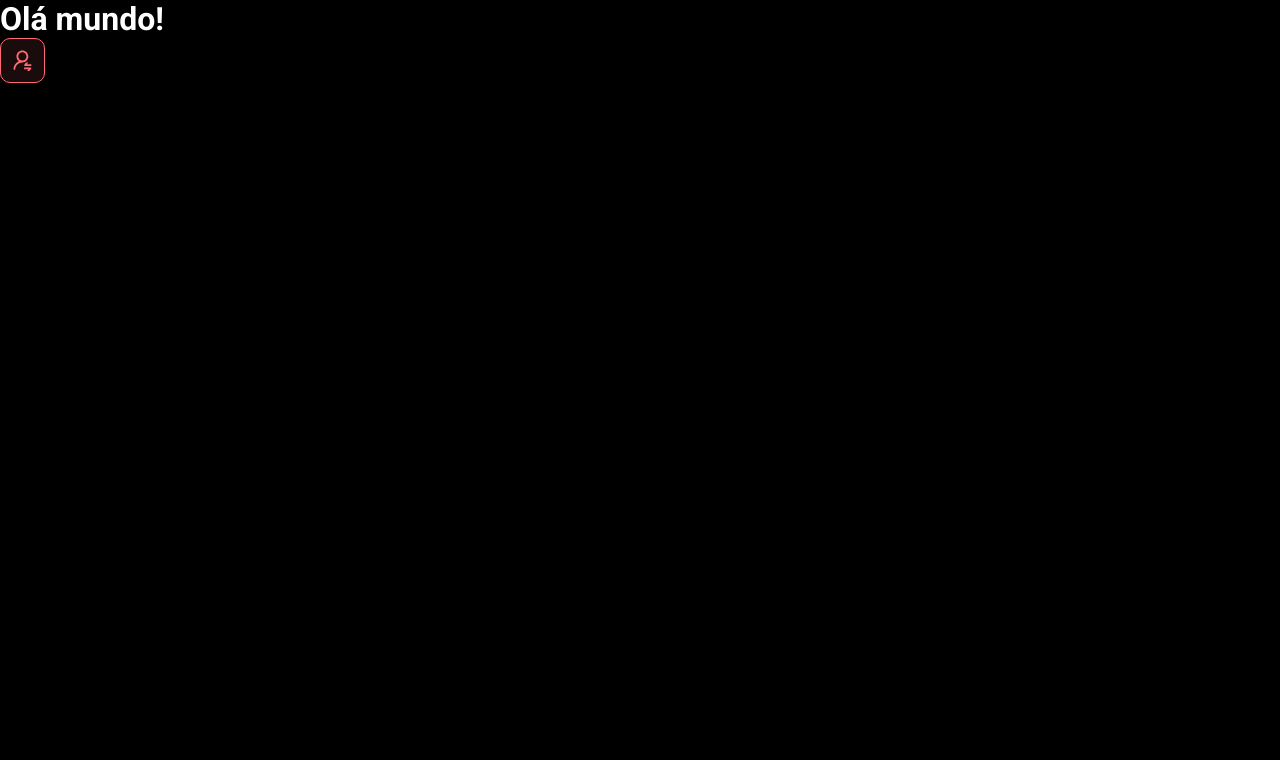
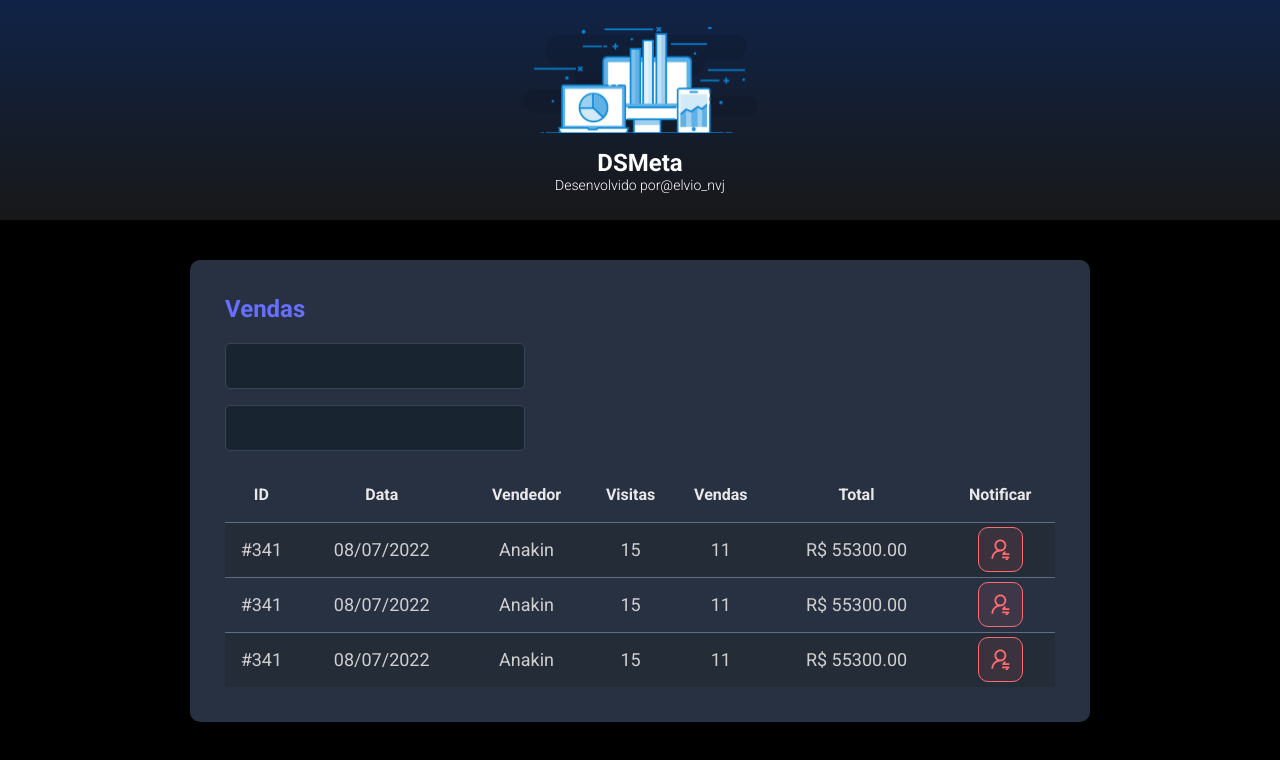
Before and after one commit to EniiAAA/dsmeta, a React (Vite) app in the folder frontend/: page / in a window 1280 px wide. Shown: the top 760 px of the page. Built offline with nearby package versions, Linux system fonts and the light colour scheme.

Commit message:
Others components

```diff
--- a/frontend/src/App.tsx
+++ b/frontend/src/App.tsx
@@ -1,10 +1,18 @@
-import NotificationButton from "./components/NotificatioButton";
+import NotificationButton from "./components/NotificationButton";
+import Header from "./components/Header";
+import SalesCard from "./components/SalesCard";
 
 function App() {
   return (
     <>
-      <h1>Olá mundo!</h1>
-      <NotificationButton />
+      <Header />
+      <main>
+        <section id="sales">
+          <div className="dsmeta-container">
+            <SalesCard />
+        </div>
+      </section>
+    </main>
     </>
   )
 }
--- /dev/null
+++ b/frontend/src/components/Header/index.tsx
@@ -0,0 +1,19 @@
+import logo from '../../assets/img/logo.svg'
+
+import './styles.css'
+
+function Header() {
+    return (
+            <header>
+                <div className="dsmeta-logo-container">
+                    <img src={logo} alt="DSMeta"/>
+                        <h1>DSMeta</h1>
+                        <p>Desenvolvido por
+                            <a href="https://www.instagram.com/elvio_nvj/">@elvio_nvj</a>
+                        </p>
+                </div>
+            </header>
+    )
+}
+
+export default Header
--- /dev/null
+++ b/frontend/src/components/Header/styles.css
@@ -0,0 +1,27 @@
+header {
+    background: linear-gradient(180deg, #102347 0%, #181818 100%);
+    height: 220px;
+    display: flex;
+    align-items: center;
+    justify-content: center;
+}
+
+.dsmeta-logo-container {
+    display: flex;
+    flex-direction: column;
+    align-items: center;
+}
+
+.dsmeta-logo-container img {
+    width: 235px;
+}
+
+.dsmeta-logo-container h1 {
+    margin-top: 15px;
+    font-size: 24px;
+}
+
+.dsmeta-logo-container p {
+    font-size: 14px;
+    font-weight: 300;
+}
--- /dev/null
+++ b/frontend/src/components/SalesCard/index.tsx
@@ -0,0 +1,81 @@
+import NotificationButton from '../NotificationButton'
+import './styles.css'
+
+function SalesCard() {
+    return (
+        <div className="dsmeta-card">
+            <h2 className="dsmeta-sales-title">Vendas</h2>
+            <div>
+                <div className="dsmeta-form-control-container">
+                    <input className="dsmeta-form-control" type="text" />
+                </div>
+                <div className="dsmeta-form-control-container">
+                    <input className="dsmeta-form-control" type="text" />
+                </div>
+            </div>
+
+            <div>
+                <table className="dsmeta-sales-table">
+                    <thead>
+                        <tr>
+                            <th className="show992">ID</th>
+                            <th className="show576">Data</th>
+                            <th>Vendedor</th>
+                            <th className="show992">Visitas</th>
+                            <th className="show992">Vendas</th>
+                            <th>Total</th>
+                            <th>Notificar</th>
+                        </tr>
+                    </thead>
+                    <tbody>
+                        <tr>
+                            <td className="show992">#341</td>
+                            <td className="show576">08/07/2022</td>
+                            <td>Anakin</td>
+                            <td className="show992">15</td>
+                            <td className="show992">11</td>
+                            <td>R$ 55300.00</td>
+                            <td>
+                                <div className="dsmeta-red-btn-container">
+                                    <NotificationButton />
+                                </div>
+                            </td>
+                        </tr>
+                        <tr>
+                            <td className="show992">#341</td>
+                            <td className="show576">08/07/2022</td>
+                            <td>Anakin</td>
+                            <td className="show992">15</td>
+                            <td className="show992">11</td>
+                            <td>R$ 55300.00</td>
+                            <td>
+                                <div className="dsmeta-red-btn-container">
+                                    <NotificationButton />
+                                </div>
+                            </td>
+                        </tr>
+                        <tr>
+                            <td className="show992">#341</td>
+                            <td className="show576">08/07/2022</td>
+                            <td>Anakin</td>
+                            <td className="show992">15</td>
+                            <td className="show992">11</td>
+                            <td>R$ 55300.00</td>
+                            <td>
+                                <div className="dsmeta-red-btn-container">
+                                    <NotificationButton />
+                                </div>
+                            </td>
+                        </tr>
+                    </tbody>
+
+                </table>
+
+
+            </div>
+
+        </div>
+    )
+}
+
+export default SalesCard
--- /dev/null
+++ b/frontend/src/components/SalesCard/styles.css
@@ -0,0 +1,97 @@
+.dsmeta-card {
+    background-color: #283142;
+    border-radius: 10px;
+    padding: 30px 10px;
+}
+
+.dsmeta-sales-title {
+    color: #676fff;
+    font-size: 24px;
+    margin-bottom: 20px;
+}
+
+.dsmeta-form-control {
+    width: 100%;
+    height: 46px;
+    background-color: #182531;
+    border: 1px solid #384459;
+    border-radius: 5px;
+    color: #9aaabe;
+    padding: 0 20px;
+    font-size: 18px;
+}
+
+.dsmeta-form-control-container {
+    margin-bottom: 16px;
+    max-width: 300px;
+}
+
+.dsmeta-sales-table {
+    width: 100%;
+    border-spacing: 0;
+    border-collapse: collapse;
+}
+
+.dsmeta-sales-table thead {
+    height: 55px;
+    font-size: 16px;
+    color: #e9e9e9;
+    font-weight: 700;
+}
+
+.dsmeta-sales-table tbody {
+    font-size: 14px;
+    font-weight: 400;
+    color: #cfcfcf;
+    text-align: center;
+}
+
+.dsmeta-sales-table tbody tr {
+    height: 74px;
+    border-top: 1px solid #5f6e82;
+}
+
+.dsmeta-sales-table tbody tr:hover>td {
+    background-color: #384459;
+}
+
+.dsmeta-sales-table tbody tr:nth-child(odd) {
+    background-color: #242c38;
+}
+
+.dsmeta-red-btn-container {
+    display: flex;
+    justify-content: center;
+}
+
+.show576 {
+    display: none;
+}
+
+@media (min-width: 576px) {
+    .show576 {
+        display: table-cell;
+    }
+
+    .dsmeta-card {
+        padding: 35px;
+    }
+
+    .dsmeta-sales-table tbody tr {
+        height: 55px;
+    }
+
+    .dsmeta-sales-table tbody {
+        font-size: 18px;
+    }
+}
+
+.show992 {
+    display: none;
+}
+
+@media (min-width: 992px) {
+    .show992 {
+        display: table-cell;
+    }
+}
--- a/frontend/src/index.css
+++ b/frontend/src/index.css
@@ -7,48 +7,17 @@
     padding: 0;
 }
 
-body, html {
+body,
+html {
     background-color: black;
     color: white;
 }
 
-a, a:hover, a:visited {
+a,
+a:hover,
+a:visited {
     color: unset;
     text-decoration: none;
-}
-
-header {
-    background: linear-gradient(180deg, #102347 0%, #181818 100%);
-    height: 220px;
-    display: flex;
-    align-items: center;
-    justify-content: center;
-}
-
-.dsmeta-logo-container {
-    display: flex;
-    flex-direction: column;
-    align-items: center;
-}
-
-.dsmeta-logo-container img {
-    width: 235px;
-}
-
-.dsmeta-logo-container h1 {
-    margin-top: 15px;
-    font-size: 24px;
-}
-
-.dsmeta-logo-container p {
-    font-size: 14px;
-    font-weight: 300;
-}
-
-.dsmeta-card {
-    background-color: #283142;
-    border-radius: 10px;
-    padding: 30px 10px;
 }
 
 .dsmeta-container {
@@ -56,114 +25,6 @@
     max-width: 900px;
     margin: 0 auto;
 }
-.dsmeta-sales-title {
-    color: #676fff;
-    font-size: 24px;
-    margin-bottom: 20px;
-}
-
-.dsmeta-form-control {
-    width: 100%;
-    height: 46px;
-    background-color: #182531;
-    border: 1px solid #384459;
-    border-radius: 5px;
-    color: #9aaabe;
-    padding: 0 20px;
-    font-size: 18px;
-}
-
-.dsmeta-form-control-container {
-    margin-bottom: 16px;
-    max-width: 300px;
-}
-
-.dsmeta-sales-table {
-    width: 100%;
-    border-spacing: 0;
-    border-collapse: collapse;
-}
-
-.dsmeta-sales-table thead {
-    height: 55px;
-    font-size: 16px;
-    color: #e9e9e9;
-    font-weight: 700;
-}
-
-.dsmeta-sales-table tbody {
-    font-size: 14px;
-    font-weight: 400;
-    color: #cfcfcf;
-    text-align: center;
-}
-
-.dsmeta-sales-table tbody tr {
-    height: 74px;
-    border-top: 1px solid #5f6e82;
-}
-
-.dsmeta-sales-table tbody tr:hover > td {
-    background-color: #384459;
-}
-
-.dsmeta-sales-table tbody tr:nth-child(odd) {
-    background-color: #242c38;
-}
-
-.dsmeta-red-btn-container {
-    display: flex;
-    justify-content: center;
-}
-
-.dsmeta-red-btn {
-    height: 45px;
-    width: 45px;
-    background: rgba(255, 107, 114, 0.1);
-    border: 1px solid #FF6B72;
-    border-radius: 10px;
-    display: flex;
-    align-items: center;
-    justify-content: center;
-    cursor: pointer;
-}
-
-.dsmeta-red-btn img {
-    width: 19px;
-}
-
-.show576 {
-    display: none;
-}
-
-@media (min-width: 576px){
-    .show576 {
-        display: table-cell;
-    }
-
-    .dsmeta-card {
-        padding: 35px;
-    }
-
-    .dsmeta-sales-table tbody tr {
-        height: 55px;
-    }
-
-    .dsmeta-sales-table tbody {
-        font-size: 18px;
-    }
-}
-
-.show992 {
-    display: none;
-}
-
-@media (min-width: 992px){
-    .show992 {
-        display: table-cell;
-    }
-}
-
 
 #sales {
     padding: 40px 10px;
```
Also changed, not shown: frontend/src/assets/img/logo.svg (added), frontend/src/components/NotificationButton/index.tsx (renamed from frontend/src/components/NotificatioButton/index.tsx), frontend/src/components/NotificationButton/styles.css (renamed from frontend/src/components/NotificatioButton/styles.css).
